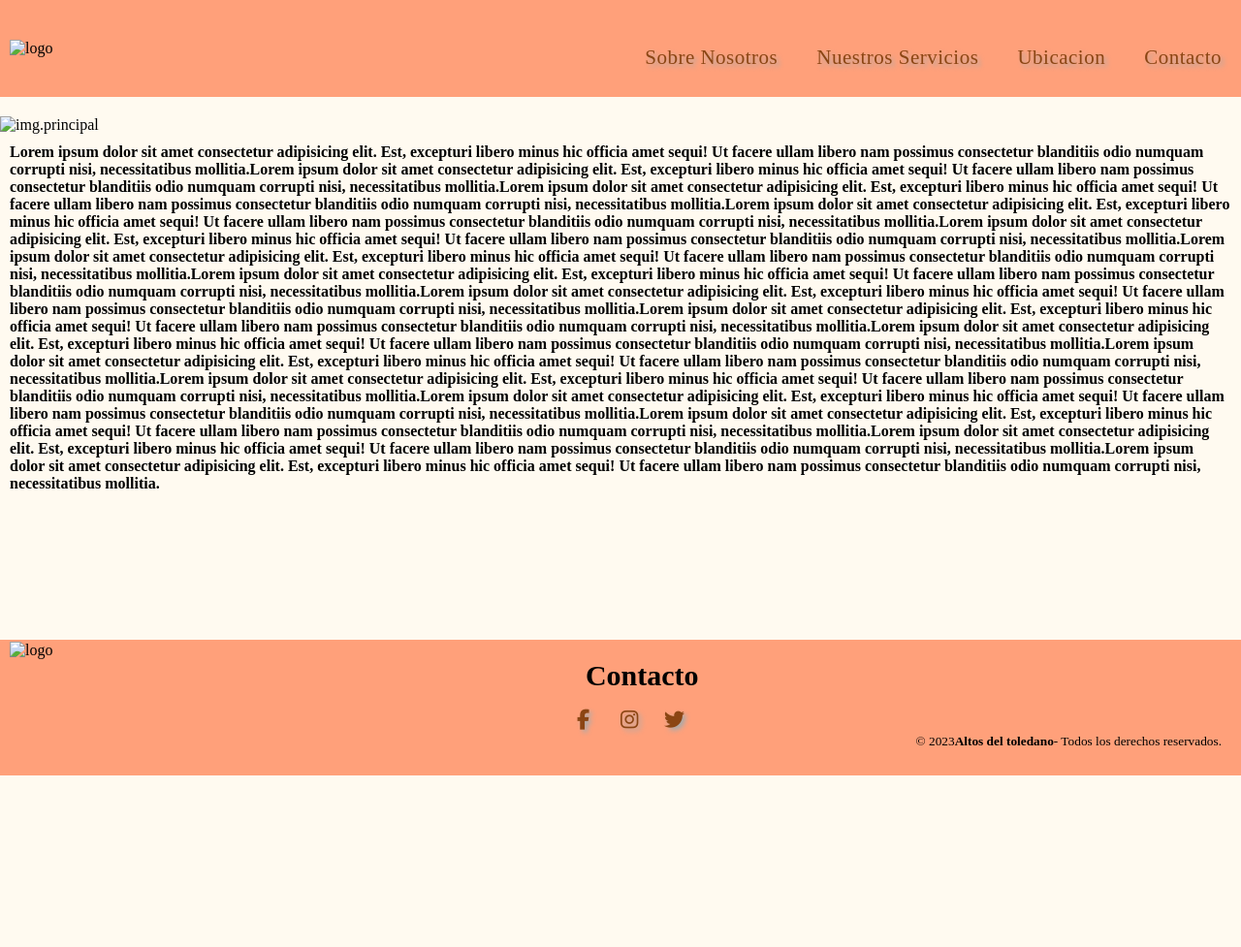
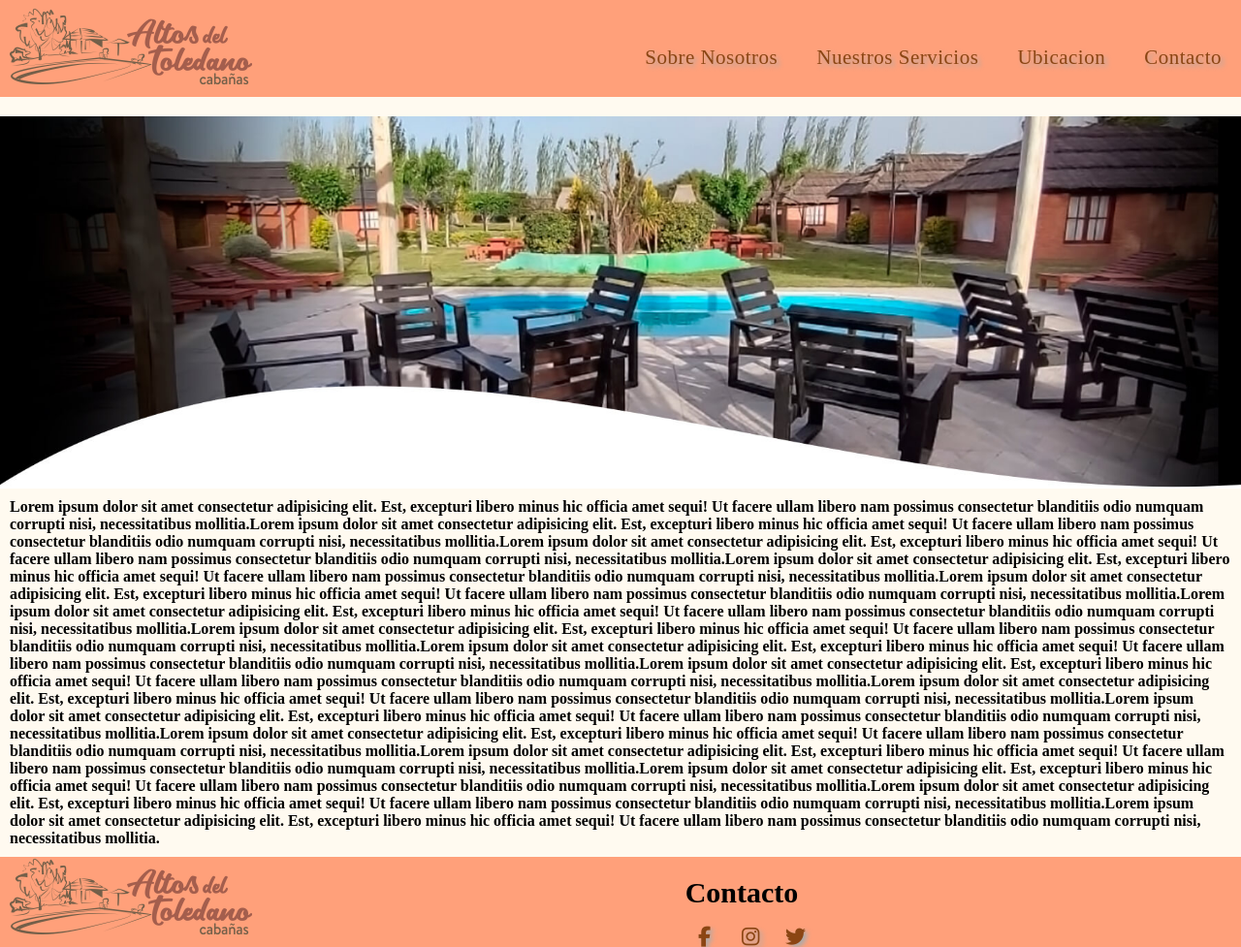
Before and after one commit to brian2789/Caba-as-fer, a plain HTML site: page index.html in a window 1280 px wide. Shown: the top 977 px of the page at 97% size. Before the commit the page ends 800 px from the top, so only its background shows below. Drawn offline with Linux system fonts and the light colour scheme.

Commit message:
arreglar url imagenes

```diff
--- a/index.html
+++ b/index.html
@@ -18,7 +18,7 @@
   <body>
     <header>
       <div class="logo">
-        <img src="../Cabañas fer/imagenes/logo.png" alt="logo" />
+        <img src="imagenes/logo.png" alt="logo" />
       </div>
       <div class="navegacion">
         <nav>
@@ -51,7 +51,7 @@
       </div>
     </header>
     <div class="img-principal">
-      <img src="../Cabañas fer/imagenes/img-main.jpg" alt="img.principal" />
+      <img src="imagenes/img-main.jpg" alt="img.principal" />
     </div>
     <main>
       <h4>
@@ -111,7 +111,7 @@
     </main>
     <footer class="pie-pagina">
       <div class="logo">
-        <img src="../Cabañas fer/imagenes/logo.png" alt="logo" />
+        <img src="imagenes/logo.png" alt="logo" />
       </div>
       <div class="contacto">
         <h2>Contacto</h2>
```
